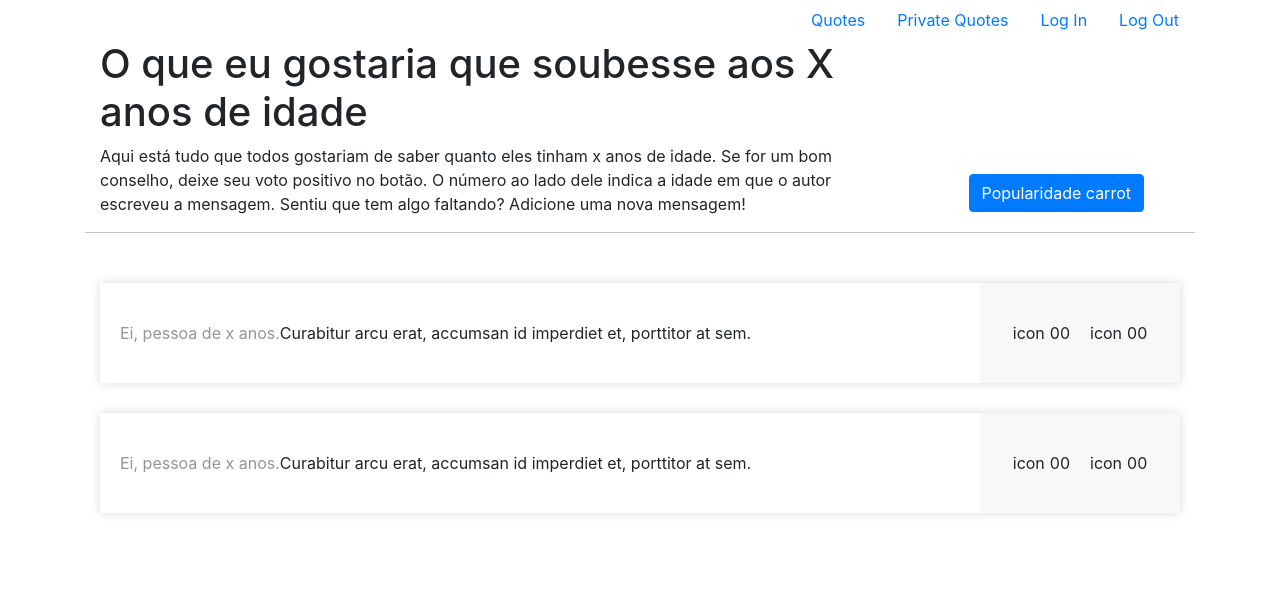
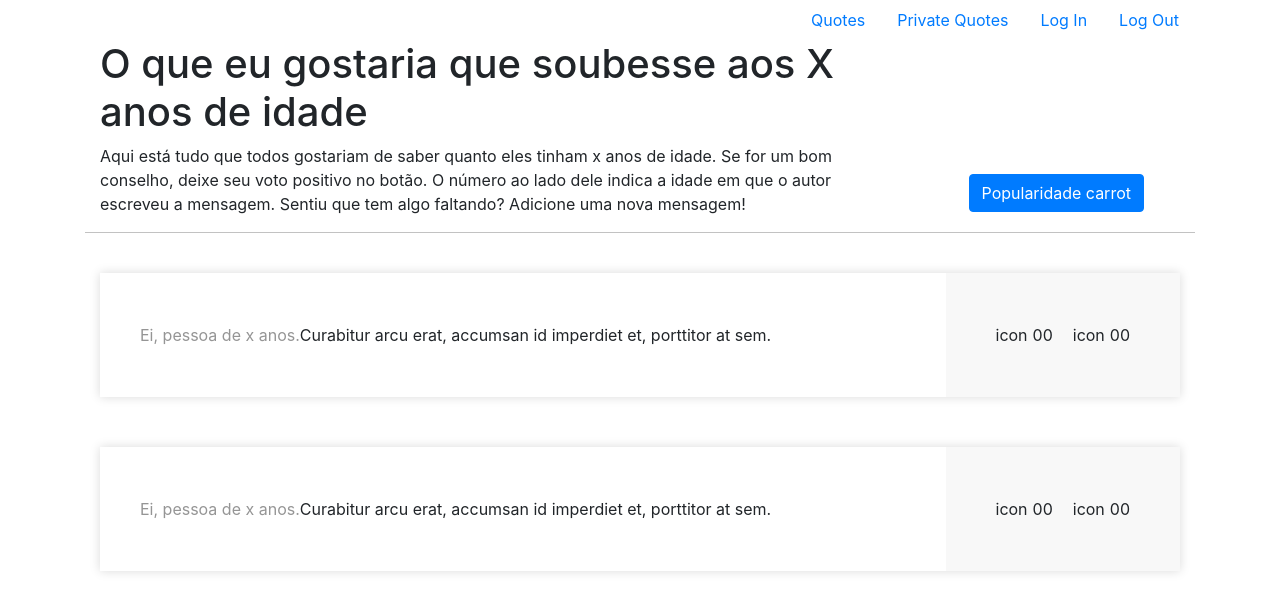
Before and after one commit to kaeuchoa/auth-tutorial, an Angular app in the folder quotes-app/: page /quotes in a window 1280 px wide. Shown: the top 612 px of the page. Built offline with nearby package versions, Linux system fonts and the light colour scheme.

Commit message:
small changes to quote-cards styles

```diff
--- a/quotes-app/src/app/components/public-quotes/public-quotes.component.scss
+++ b/quotes-app/src/app/components/public-quotes/public-quotes.component.scss
@@ -1,6 +1,6 @@
 .header {
     border-bottom: 1px solid #c2c2c2;
-    margin-bottom: 20px;
+    margin-bottom: 40px;
     &__filter {
         display: flex;
         align-items: flex-end;
@@ -10,16 +10,17 @@
 }
 
 .quote-card {
-    height: 100px;
+    height: auto;
     display: flex;
     box-shadow: 0 0 10px #00000026;
     position: relative;
-    margin: 30px 0;
+    &:not(:first-of-type) {
+        margin: 50px 0;
+    }
     .quote-msg,
     .quote-info {
         display: flex;
-        padding: 20px;
-        height: 100%;
+        padding: 40px;
         align-items: center;
     }
 
```
